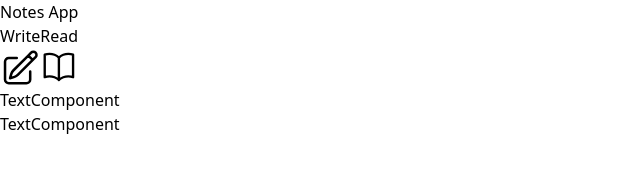
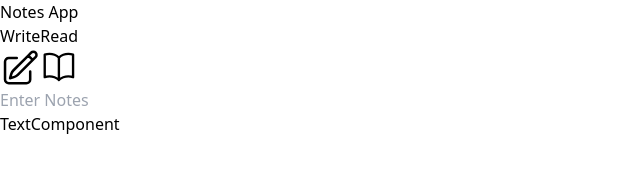
Before and after one commit to manishaac2002/notes_app_react_tailwind, a React (Vite) app: page / in a window 1280 px wide. Shown: the top 178 px of the page, without its empty margins (0-640 px from the left). Built offline with nearby package versions, Linux system fonts and the light colour scheme.

Commit message:
feat:chore--

```diff
--- a/src/components/main/TextComponent.jsx
+++ b/src/components/main/TextComponent.jsx
@@ -1,9 +1,20 @@
 import React from 'react'
 
 const TextComponent = () => {
+
+const [todoString,setTodoString]=React.useState('')
+  const handleClick=(e)=>{
+    e.preventDefault()
+  }
+
   return (
     <div className='grid grid-cols-2 m-2 gap-5 '>
-        <div className='border-r-2'>TextComponent</div>
+        <div className='border border-black'>
+         <form className='' onSubmit={handleClick}>
+          <input className="text-gray-400 border p-2 rounded" type="text" placeholder='Enter Notes'
+          onChange={(e)=>setTodoString(e.target.value)} />
+         </form>
+        </div>
         <div className='border border-black '>TextComponent</div>
     </div>
   )
```
Also changed, not shown: src/components/context/action.types.jsx (renamed from src/components/context/action.types.js).
